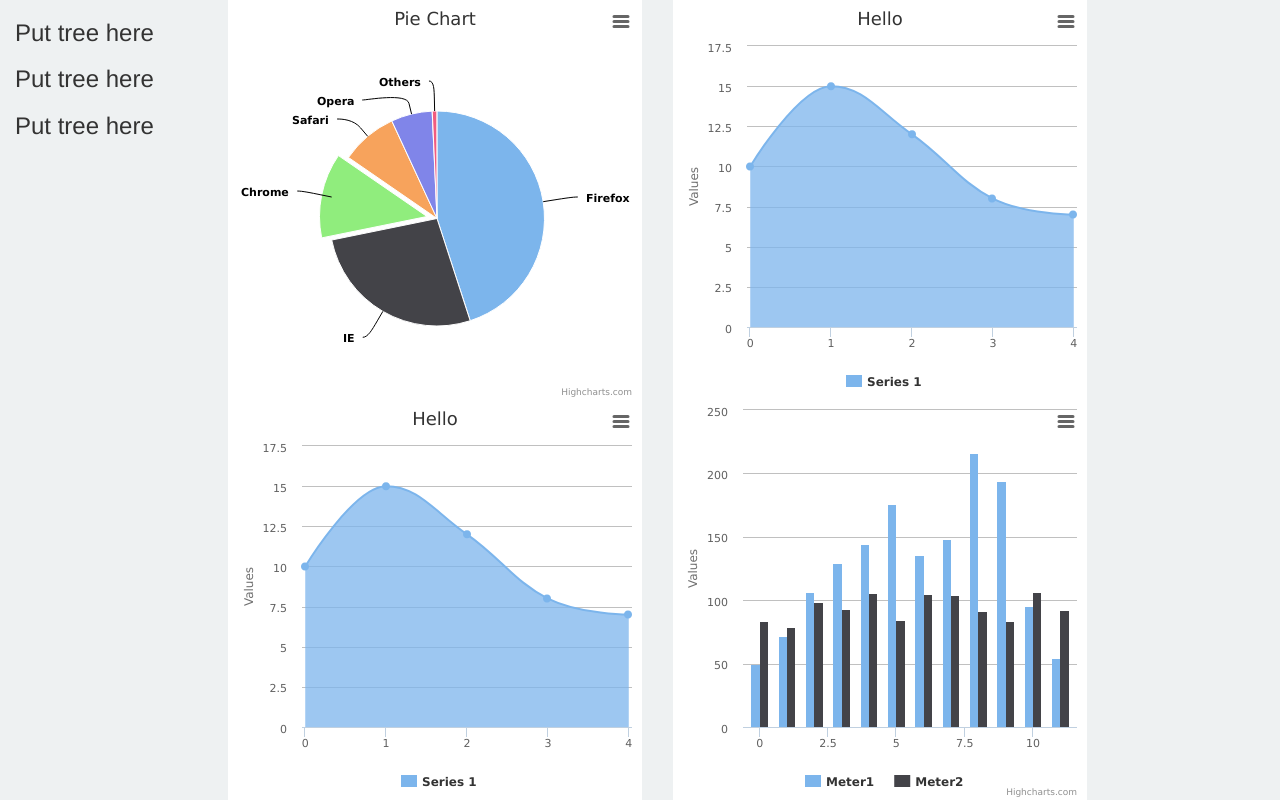
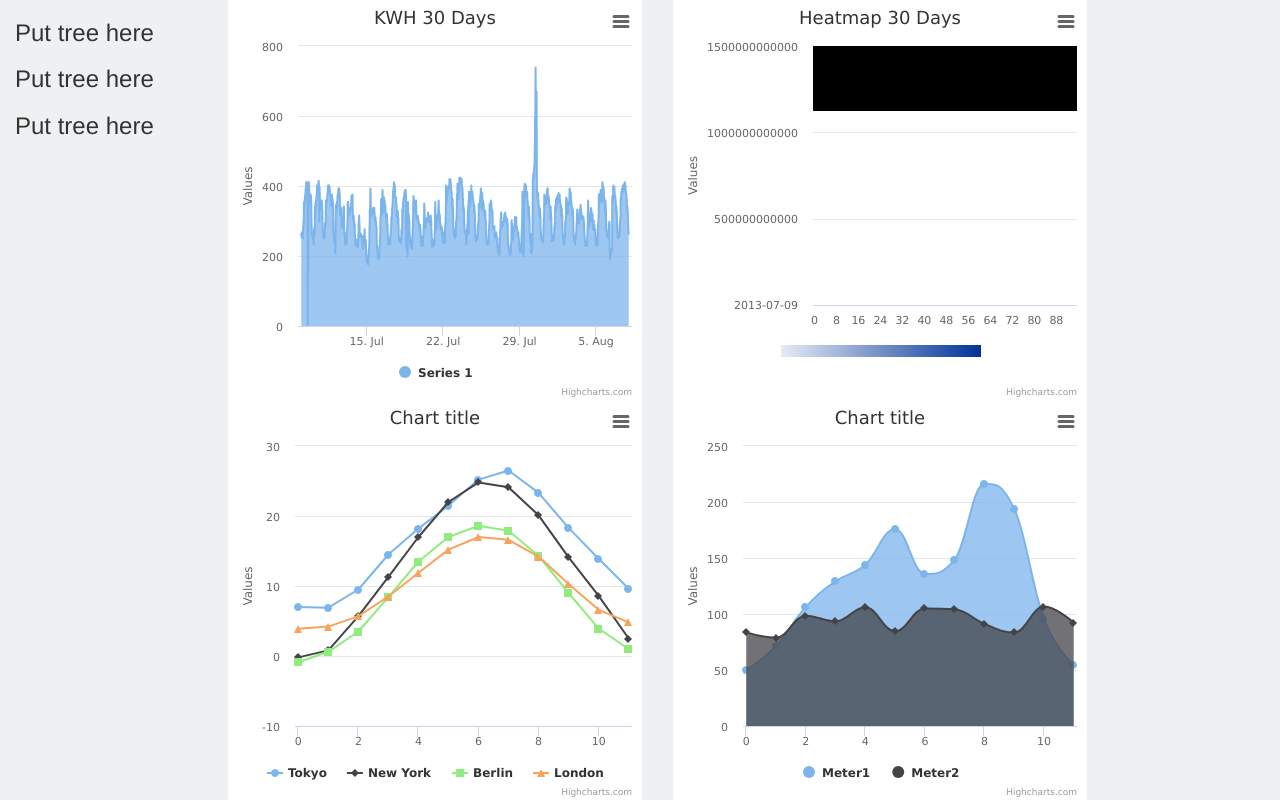
Before and after one commit to gregorydickson/angular-dashboard, a website: page index.html in a window 1280 px wide. Drawn offline with nearby package versions, Linux system fonts and the light colour scheme.

Commit message:
heatmap work

```diff
--- a/index.html
+++ b/index.html
@@ -20,9 +20,10 @@
         <script src="scripts/lib/angular-route/angular-route.min.js"></script>
         <script src="scripts/lib/angular-ui-tree/dist/angular-ui-tree.js"></script>
 
-        <script src="scripts/lib/highcharts-release/highcharts.js"></script>
-        <script src="scripts/lib/highcharts-release/modules/exporting.js"></script>
-        <script src="scripts/lib/highcharts-release/highcharts-more.js"></script>
+        <script src="http://code.highcharts.com/highcharts.js"></script>
+        <script src="http://code.highcharts.com/modules/exporting.js"></script>
+        <script src="http://code.highcharts.com/highcharts-more.js"></script>
+        <script src="http://code.highcharts.com/modules/heatmap.js"></script>
 		<script src="scripts/lib/highcharts-ng/dist/highcharts-ng.min.js"></script>
 
         <script src="scripts/data.js"></script>
--- a/scripts/app.js
+++ b/scripts/app.js
@@ -23,9 +23,12 @@ myApp.service('Energy', function() {
 myApp.service('KwhMonth', function() {
     //a service to get the data
     // now just gets the object from data.js
-    var monthkwh = [];
-    var days = bigObject.days;
 
+    return allkwh;
+})
+myApp.service('KwhHeatData', function() {
+    //a service to get the data
+    // now just gets the object from data.js
 
-    return bigObject;
+    return kwhHeatData;
 })
--- a/scripts/controllers/homeController.js
+++ b/scripts/controllers/homeController.js
@@ -1,19 +1,20 @@
-myApp.controller('homeController', ['$scope', '$location',
-    function($scope, $location) {
-		// pie chart
-        $scope.data1 = [
-            ['Firefox', 45.0],
-            ['IE', 26.8], {
-                name: 'Chrome',
-                y: 12.8,
-                sliced: true,
-                selected: true
-            },
-            ['Safari', 8.5],
-            ['Opera', 6.2],
-            ['Others', 0.7]
-        ];
-        // column bar
+'use strict';
+myApp.controller('homeController', function($scope,  KwhMonth) {
+
+        $scope.data1 = [{
+                name: 'Tokyo',
+                data: [7.0, 6.9, 9.5, 14.5, 18.2, 21.5, 25.2, 26.5, 23.3, 18.3, 13.9, 9.6]
+            }, {
+                name: 'New York',
+                data: [-0.2, 0.8, 5.7, 11.3, 17.0, 22.0, 24.8, 24.1, 20.1, 14.1, 8.6, 2.5]
+            }, {
+                name: 'Berlin',
+                data: [-0.9, 0.6, 3.5, 8.4, 13.5, 17.0, 18.6, 17.9, 14.3, 9.0, 3.9, 1.0]
+            }, {
+                name: 'London',
+                data: [3.9, 4.2, 5.7, 8.5, 11.9, 15.2, 17.0, 16.6, 14.2, 10.3, 6.6, 4.8]
+            }];
+
         $scope.data2 = [{
             name: 'Meter1',
             data: [49.9, 71.5, 106.4, 129.2, 144.0, 176.0, 135.6, 148.5, 216.4, 194.1, 95.6, 54.4]
@@ -21,19 +22,11 @@ myApp.controller('homeController', ['$scope', '$location',
             name: 'Meter2',
             data: [83.6, 78.8, 98.5, 93.4, 106.0, 84.5, 105.0, 104.3, 91.2, 83.5, 106.6, 92.3]
         }];
-        $scope.barx = {
-            categories: ['1', '2', '3', '4', '5', '6', '7', '8', '9', '10', '11', '12']
-        };
-        $scope.bary = {
-            min: 0,
-            title: {
-                text: 'kw'
-            }
-        };
 
-		//
-		// base line
-		//
+        $scope.kwh = KwhMonth;
+        $scope.kwhheatdata = kwhHeatData;
+
+
 		$scope.highchartsNG = {
 
 			options: {
@@ -42,7 +35,8 @@ myApp.controller('homeController', ['$scope', '$location',
 				}
 			},
 			series: [{
-				data: [10, 15, 12, 8, 7]
+				data: [10, 15, 12, 8, 7],
+                visible: true
 			}],
 			title: {
 				text: 'Hello'
@@ -52,8 +46,5 @@ myApp.controller('homeController', ['$scope', '$location',
 
 
 
-
-
-
 	}
-])
+)
--- a/scripts/directives.js
+++ b/scripts/directives.js
@@ -1,111 +1,138 @@
 'use strict';
 /* Directives */
-angular.module('myApp.directives', []).directive('appVersion', ['version',
-    function(version) {
-        return function(scope, elm, attrs) {
-            elm.text(version);
-        };
-    }
-]).directive('dropdown', function() {
-    return function(scope, elm, attrs) {
-        $(elm).dropdown();
-    };
-}).directive('barchart', function() {
+angular.module('myApp.directives', []).directive('areaspline', function() {
     return {
         restrict: 'E',
         replace: true,
         scope: {
             columndata: '=',
-            xaxis: '=',
-            yaxis: '=',
-            charttitle: '='
         },
-        template: '<div id="container_columnbar" style="margin: 0 auto">not working</div>',
+        template: '<div id="container_areaspline" style="margin: 0 auto">not working</div>',
         link: function(scope, element, attrs) {
             var chart = new Highcharts.Chart({
                 chart: {
-                    type: 'column',
-                    renderTo: 'container_columnbar',
-                    plotBackgroundColor: null,
-                    plotBorderWidth: null,
-                    plotShadow: false
+                    type: 'areaspline',
+                    renderTo: 'container_areaspline',
                 },
-                width: 400,
                 title: {
-                    text: (scope.charttitle) ? scope.charttitle : ""
                 },
                 subtitle: {
-                    text: (scope.chart_subtitle) ? scope.chart_subtitle : ""
                 },
-                xAxis: scope.xaxis,
-                yAxis: scope.yaxis,
                 tooltip: {
-                    headerFormat: '<span style="font-size:10px">{point.key}</span><table>',
-                    pointFormat: '<tr><td style="color:{series.color};padding:0">{series.name}: </td>' + '<td style="padding:0"><b>{point.y:.1f} mm</b></td></tr>',
-                    footerFormat: '</table>',
-                    shared: true,
-                    useHTML: true
                 },
-                plotOptions: {
-                    column: {
-                        pointPadding: 0,
-                        borderWidth: 0
-                    }
-                },
-                series: scope.columndata
+                series: scope.columndata,
             });
             scope.$watch("columndata", function(newValue) {
                 chart.series = newValue;
             }, true);
         }
     }
-}).directive('hcPie', function() {
+}).directive('linechart', function() {
     return {
-        restrict: 'C',
+        restrict: 'E',
         replace: true,
         scope: {
-            piedata: '='
+            linedata: '='
         },
-        template: '<div id="container_pie" style="margin: 0 auto">not working</div>',
+        template: '<div id="container_line" style="margin: 0 auto">not working</div>',
         link: function(scope, element, attrs) {
             var chart = new Highcharts.Chart({
                 chart: {
-                    renderTo: 'container_pie',
-                    plotBackgroundColor: null,
-                    plotBorderWidth: null,
-                    plotShadow: false
+                    type: 'line',
+                    renderTo: 'container_line',
                 },
-                width: 400,
+                series: scope.linedata,
+
+            });
+            scope.$watch("linedata", function(newValue) {
+                chart.series = newValue;
+            }, true);
+        }
+    }
+}).directive('kwharea', function() {
+    return {
+        restrict: 'E',
+        replace: true,
+        scope: {
+            kwhdata: '='
+        },
+        template: '<div id="container_area" style="margin: 0 auto">not working</div>',
+        link: function(scope, element, attrs) {
+            var chart = new Highcharts.Chart({
+                chart: {
+                    type: 'area',
+                    renderTo: 'container_area',
+                },
+                xAxis: {
+                    type: 'datetime'
+                },
                 title: {
-                    text: 'Pie Chart'
+                    text: 'KWH 30 Days'
                 },
-                tooltip: {
-                    pointFormat: '{series.name}: <b>{point.percentage}%</b>',
-                    percentageDecimals: 1
+                series: [{
+                    data: scope.kwhdata
+                }]
+
+            });
+            scope.$watch("kwhdata", function(newValue) {
+                chart.series = newValue;
+            }, true);
+        }
+    }
+}).directive('kwhheatmap', function() {
+    return {
+        restrict: 'E',
+        replace: true,
+        scope: {
+            kwhheatdata: '='
+        },
+        template: '<div id="container_heatmap" style="margin: 0 auto">not working</div>',
+        link: function(scope, element, attrs) {
+            var chart = new Highcharts.Chart({
+                chart: {
+                    type: 'heatmap',
+                    renderTo: 'container_heatmap',
                 },
-                plotOptions: {
-                    pie: {
-                        allowPointSelect: true,
-                        cursor: 'pointer',
-                        dataLabels: {
-                            enabled: true,
-                            color: '#000000',
-                            connectorColor: '#000000',
-                            formatter: function() {
-                                //return '<b>' + this.point.name + '</b>: ' + this.percentage + ' %';
-                                return '<b>' + this.point.name + '</b>';
-                            }
-                        }
+                yAxis: {
+                    type: 'category',
+                    categories: intervalDates
+
+                },
+                title: {
+                    text: 'Heatmap 30 Days'
+                },
+                colorAxis: {
+
+                    //min: 200,
+                    //max: 450,
+                    startOnTick: false,
+                    endOnTick: false,
+                    labels: {
+                        format: '{value} kw'
                     }
                 },
+                xAxis: {
+
+                    type: 'category',
+                    categories: intervals,
+
+                },
                 series: [{
-                    type: 'pie',
-                    name: 'Snape Data',
-                    data: scope.piedata
+                    //borderWidth: 0,
+                    //nullColor: '#EFEFEF',
+                    rowsize: 500000000000,
+                    //colsize: 10 * 36e5,
+                    //colsize: 50 * 36e5,
+                    tooltip: {
+                    headerFormat: 'KW<br/>',
+                       // pointFormat: '{point.x:%e %b, %Y} {point.y}:00: <b>{point.value} KWH</b>'
+                    },
+                    data: scope.kwhheatdata
                 }]
+
             });
-            scope.$watch("piedata", function(newValue) {
-                chart.series[0].setData(newValue, true);
+            scope.$watch("kwhheatdata", function(newValue) {
+                chart.series = newValue;
             }, true);
         }
     }
--- a/views/home.html
+++ b/views/home.html
@@ -9,21 +9,20 @@
         <div class='col-md-10'>
             <div class='row'>
                 <div class='col-md-5'>
-                    <div class="hc-Pie" piedata="data1"></div>
+                <kwharea kwhdata="kwh"></kwharea>
+
                 </div>
             	<div class='col-md-5'>
-                    <highchart  config="highchartsNG"></highchart>
+                    <kwhheatmap  kwhheatdata="kwhheatdata"></kwhheatmap>
                 </div>
             </div>
             <div class='row'>
             	<div class='col-md-5'>
-
-                    <highchart  config="highchartsNG"></highchart>
-
+                    <linechart linedata="data1"></linechart>
                 </div>
 
                 <div class='col-md-5'>
-                    <barchart columndata="data2" x_axis="barx" y_axis="bary"></barchart>
+                    <areaspline columndata="data2" ></areaspline>
                 </div>
             </div>
         </div>
```
Also changed, not shown: scripts/data.js.
